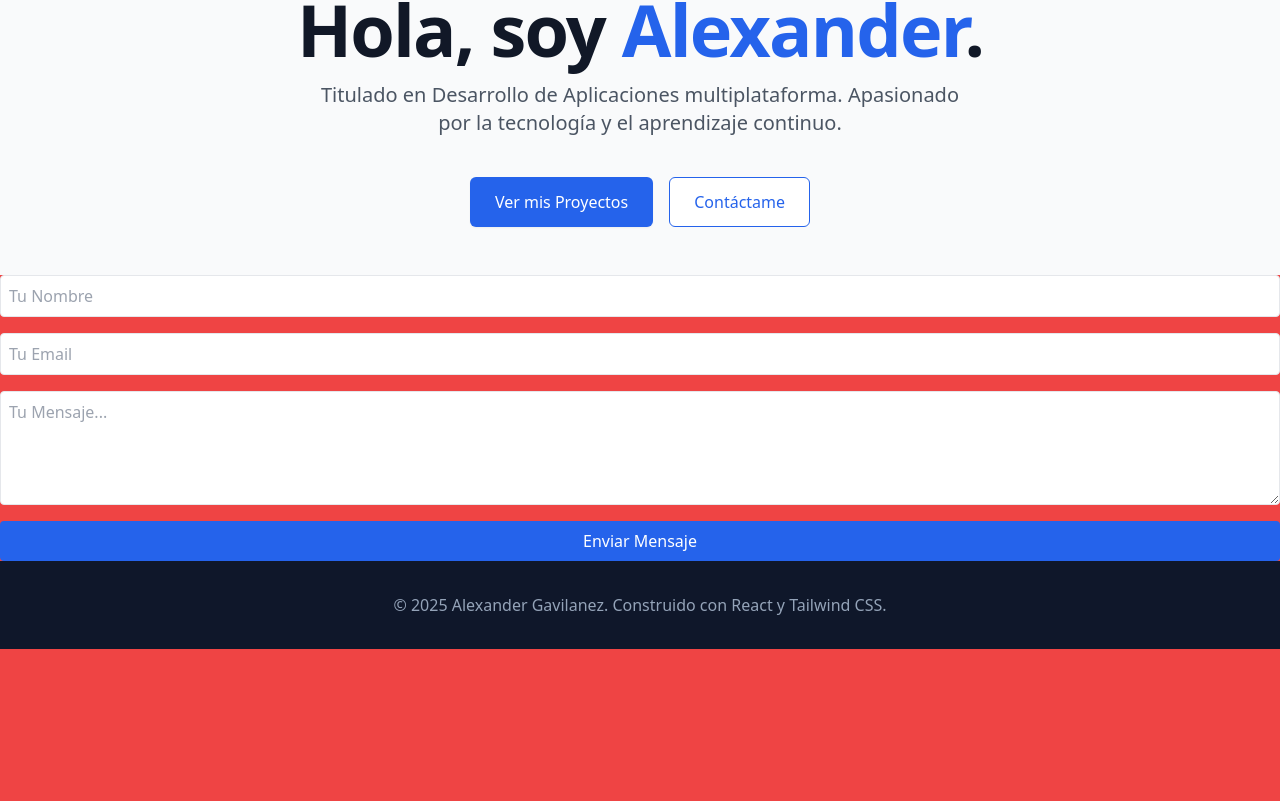
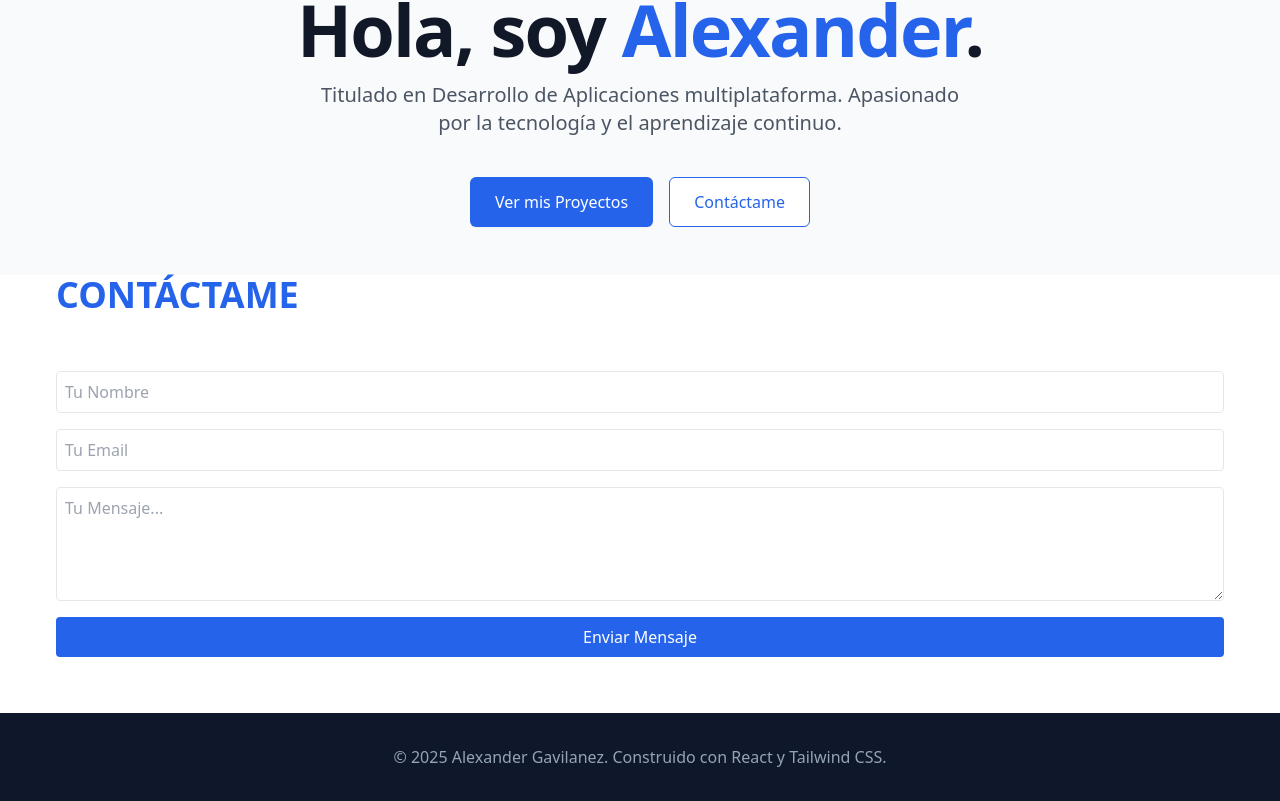
Before and after one commit to xxcastro/alexander-dev-portfolio, a Next.js app in the folder frontend/: page / in a window 1280 px wide. Shown: the part 423-1224 px from the top of the page. Before the commit the page ends 1072 px from the top, so only its background shows below. Built offline with nearby package versions, Linux system fonts and the light colour scheme.

Commit message:
Quinto Commit: Empezando a crear componente de Projectos

```diff
--- a/frontend/components/About.tsx
+++ b/frontend/components/About.tsx
@@ -0,0 +1,7 @@
+export default function About() {
+    return (
+        <div>
+
+        </div>
+    );
+}
--- a/frontend/components/ContactForm.tsx
+++ b/frontend/components/ContactForm.tsx
@@ -1,11 +1,21 @@
 // Ejemplo simplificado del formulario
 export default function ContactForm() {
   return (
-    <form action="https://formspree.io/f/myzbpbnk" method="POST" className="flex flex-col gap-4">
-      <input type="text" name="name" placeholder="Tu Nombre" required className="p-2 border rounded" />
-      <input type="email" name="_replyto" placeholder="Tu Email" required className="p-2 border rounded" />
-      <textarea name="message" placeholder="Tu Mensaje..." required rows={4} className="p-2 border rounded"></textarea>
-      <button type="submit" className="bg-blue-600 text-white p-2 rounded hover:bg-blue-700">Enviar Mensaje</button>
-    </form>
+    <div>
+      <div className="mx-14 text-4xl font-extrabold  text-blue-600">
+        <span className="m-auto" >CONTÁCTAME</span>
+      </div>
+      <div className="mx-14 my-14">
+        <form action="https://formspree.io/f/myzbpbnk" method="POST" className="flex flex-col gap-y-4 ">
+          <input type="text" name="name" placeholder="Tu Nombre" required className="p-2 border rounded" />
+          <input type="email" name="_replyto" placeholder="Tu Email" required className="p-2 border rounded" />
+          <textarea name="message" placeholder="Tu Mensaje..." required rows={4} className="p-2 border rounded"></textarea>
+          <button type="submit" className="bg-blue-600 text-white p-2 rounded hover:bg-blue-700">Enviar Mensaje</button>
+        </form>
+      </div>
+    </div>
+
+
+
   );
 }
--- a/frontend/components/Header.tsx
+++ b/frontend/components/Header.tsx
@@ -26,7 +26,6 @@ export default function Header() {
           ))}
         </nav>
 
-        {/* (Opcional: puedes añadir un botón de menú móvil aquí) */}
       </div>
     </header>
   );
--- a/frontend/components/ProjectsList.tsx
+++ b/frontend/components/ProjectsList.tsx
@@ -0,0 +1,22 @@
+export default function ProjectsList() {
+    const navItems = [
+        {
+            id: 1,
+            name: 'E-Commerce Platform',
+            description: 'Plataforma de comercio electrónico completa con carrito, pagos y panel de administración',
+            image: '',
+            stack: ['React', 'Node.js', 'MongoDB', 'Stripe'],
+            demoUrl: '#',
+            githubUrl: '#',
+            status: 'In progress',
+        },
+        { name: 'Proyectos', href: '#projects' },
+        { name: 'Contacto', href: '#contact' },
+    ];
+
+    return (
+        <div>
+
+        </div>
+    );
+}
--- a/frontend/src/app/layout.tsx
+++ b/frontend/src/app/layout.tsx
@@ -13,11 +13,11 @@ const geistMono = Geist_Mono({
 });
 
 export const metadata: Metadata = {
-  title: "Create Next App",
+  title: "Portfolio Alexander.GC",
   description: "Generated by create next app",
 };
 
-/*export default function RootLayout({
+export default function RootLayout({
   children,
 }: Readonly<{
   children: React.ReactNode;
@@ -31,22 +31,4 @@ export const metadata: Metadata = {
       </body>
     </html>
   );
-}*/
-// frontend/src/app/layout.tsx
-// ...
-export default function RootLayout({
-  children,
-}: Readonly<{
-  children: React.ReactNode;
-}>) {
-  return (
-    <html lang="en">
-      <body
-        // CLASE DE PRUEBA: Si esta clase se aplica, Tailwind funciona
-        className={`bg-red-500 text-blue-800 ${geistSans.variable} ${geistMono.variable} antialiased`}
-      >
-        {children}
-      </body>
-    </html>
-  );
 }
```
Also changed, not shown: frontend/components/Hero.tsx (line endings or trailing spaces), frontend/src/app/page.tsx (line endings or trailing spaces), 1 other file (tests, documents, lock files or other folders).
